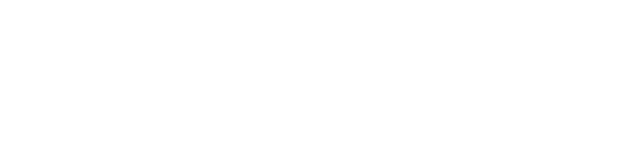
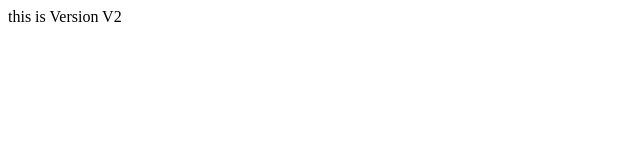
Before and after one commit to Rohitkushwaha1118/rohitrepo, a plain HTML site: page index.html in a window 1280 px wide. Shown: the whole page, without its empty margins (0-640 px from the left). Drawn offline with Linux system fonts and the light colour scheme.

Commit message:
this is V2

```diff
--- a/index.html
+++ b/index.html
@@ -6,6 +6,7 @@
     <title>Document</title>
 </head>
 <body>
+    <h>this is Version V2</h>
 
 </body>
 </html>
```
